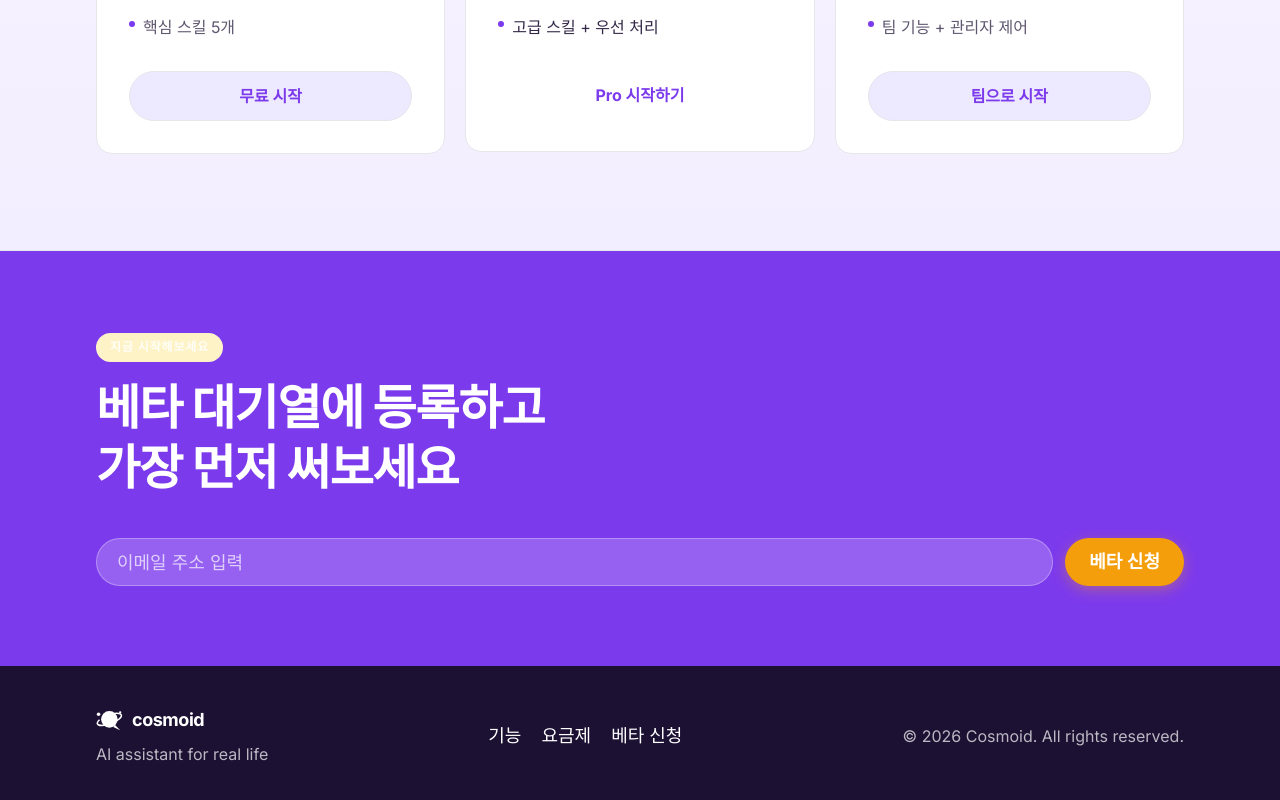
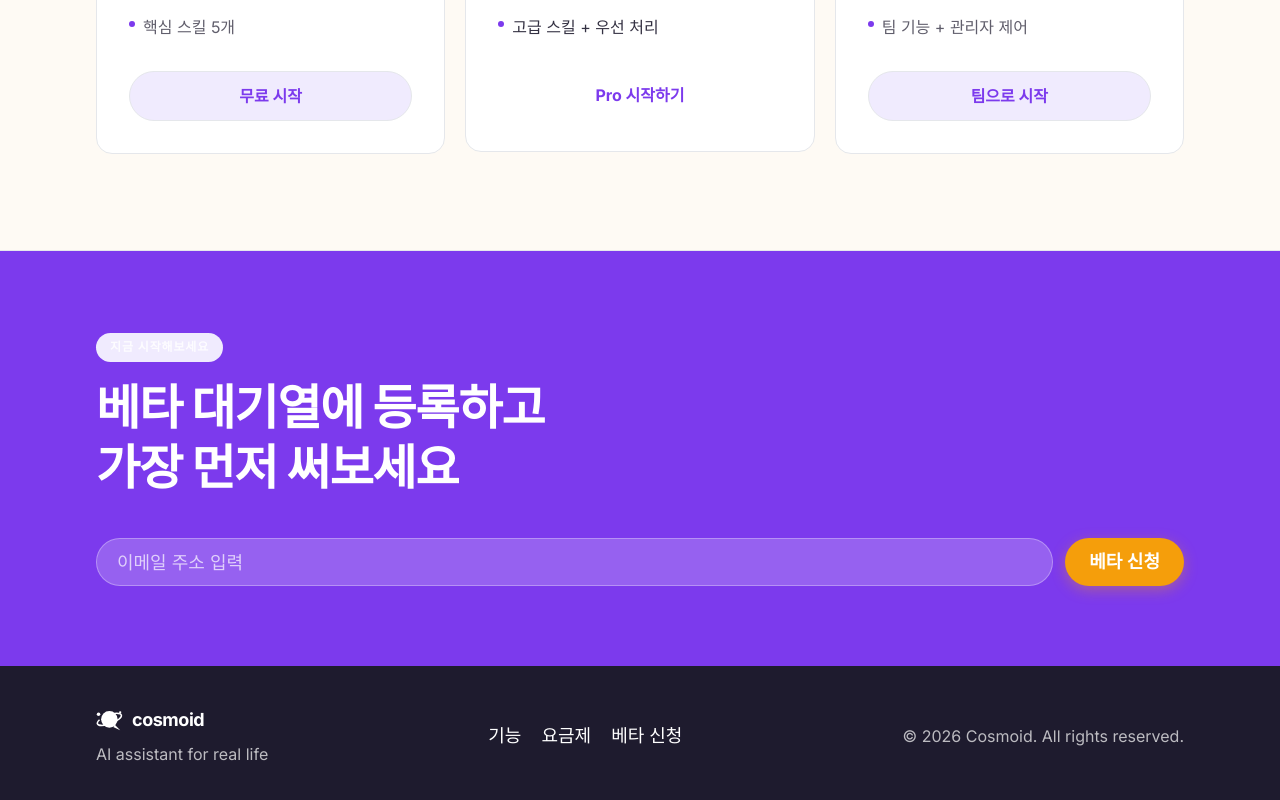
Before and after one commit to seojoonkim/cosmoid, a Next.js app: page / in a window 1280 px wide. Shown: the part 6891-7691 px from the top of the page. Built offline with nearby package versions, Linux system fonts and the light colour scheme.

Commit message:
feat: Opus 2차 검수 반영 — Cosmic Warmth 팔레트, amber 7→3곳 절제, 섹션 산맥리듬, HSL 토큰

```diff
--- a/src/app/globals.css
+++ b/src/app/globals.css
@@ -4,22 +4,34 @@
 html { scroll-behavior: smooth; }
 
 :root {
+  /* Surfaces — 뉴트럴 70% */
   --bg: #ffffff;
-  --bg-alt: #f8f5ff;
-  --bg-warm: #fffbf5;
-  --bg-alt-grad: linear-gradient(180deg, #f8f5ff 0%, #f3eeff 100%);
+  --bg-cool: #f9f8fd;
+  --bg-warm: #fefaf4;
+  --bg-alt: #f0ebfe;
+  --bg-alt-grad: linear-gradient(180deg, #f0ebfe 0%, #e8dffd 100%);
   --surface: #ffffff;
-  --border: #e5e7eb;
-  --border-purple: rgba(109, 40, 217, 0.12);
-  --text: #1c1033;
+
+  /* Text */
+  --text: #1e1b2e;
   --muted: #64748b;
+  --subtle: #9ca3af;
+
+  /* Brand — 보라 20% */
   --purple: #7c3aed;
-  --purple-soft: #ede9fe;
+  --purple-soft: #f0ebfe;
   --purple-mid: #ddd6fe;
+  --purple-deep: #4c1d95;
   --cta: #7c3aed;
+
+  /* Accent — amber 10% (CTA/가격만) */
   --amber: #f59e0b;
   --amber-dark: #d97706;
-  --amber-soft: #fef3c7;
+  --amber-soft: #fef6d0;
+
+  /* Border */
+  --border: #e5e7eb;
+  --border-subtle: #f1f2f4;
 }
 
 *,
@@ -48,14 +60,14 @@ a {
 
 
 /* 섹션별 배경 그라데이션 */
-.section-bg-1 { background: #ffffff; }
-.section-bg-2 { background: linear-gradient(180deg, #f8f5ff 0%, #f3eeff 100%); }
-.section-bg-3 { background: #ffffff; }
-.section-bg-4 { background: #fffbf5; }
-.section-bg-5 { background: #ffffff; }
-.section-bg-6 { background: #fffbf5; }
-.section-bg-7 { background: #ffffff; }
-.section-bg-8 { background: linear-gradient(180deg, #f8f5ff 0%, #f3eeff 100%); }
+.section-bg-1 { background: #ffffff; }           /* SocialProof */
+.section-bg-2 { background: linear-gradient(180deg, #f0ebfe 0%, #e8dffd 100%); } /* WhyCosmoid — 유일한 보라 틴트 */
+.section-bg-3 { background: #ffffff; }           /* Features */
+.section-bg-4 { background: #f9f8fd; }           /* HowItWorks — cool 극미세 */
+.section-bg-5 { background: #ffffff; }           /* Comparison */
+.section-bg-6 { background: #fefaf4; }           /* MultiAgent — warm */
+.section-bg-7 { background: #f9f8fd; }           /* FAQ — cool */
+.section-bg-8 { background: #fefaf4; }           /* Pricing — warm */
 
 .section-label {
   display: inline-block;
@@ -64,8 +76,8 @@ a {
   letter-spacing: 0.07em;
   text-transform: uppercase;
   font-family: var(--font-nunito, 'Nunito', system-ui);
-  background: #fef3c7;
-  color: #92400e;
+  background: #f0ebfe;
+  color: #5b21b6;
   padding: 4px 14px;
   border-radius: 9999px;
 }
```
